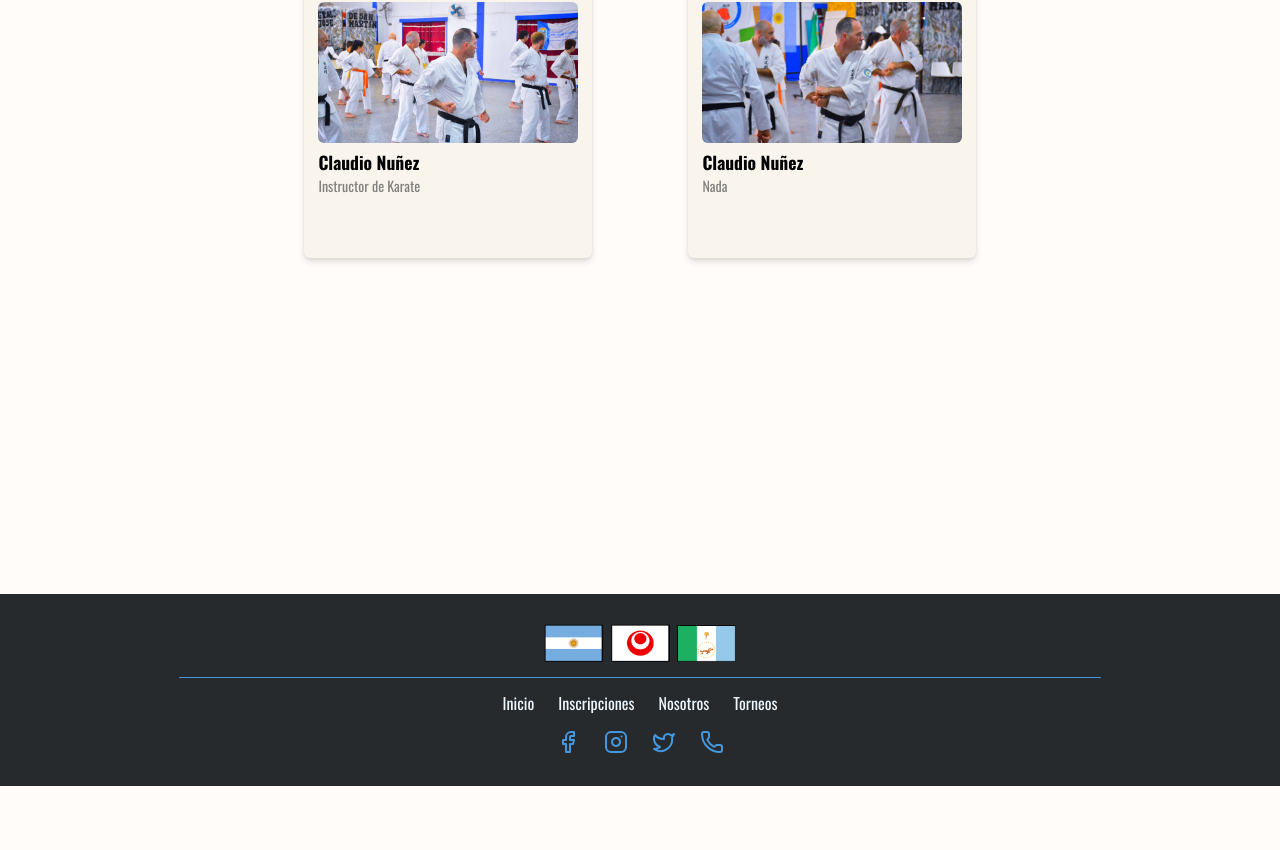
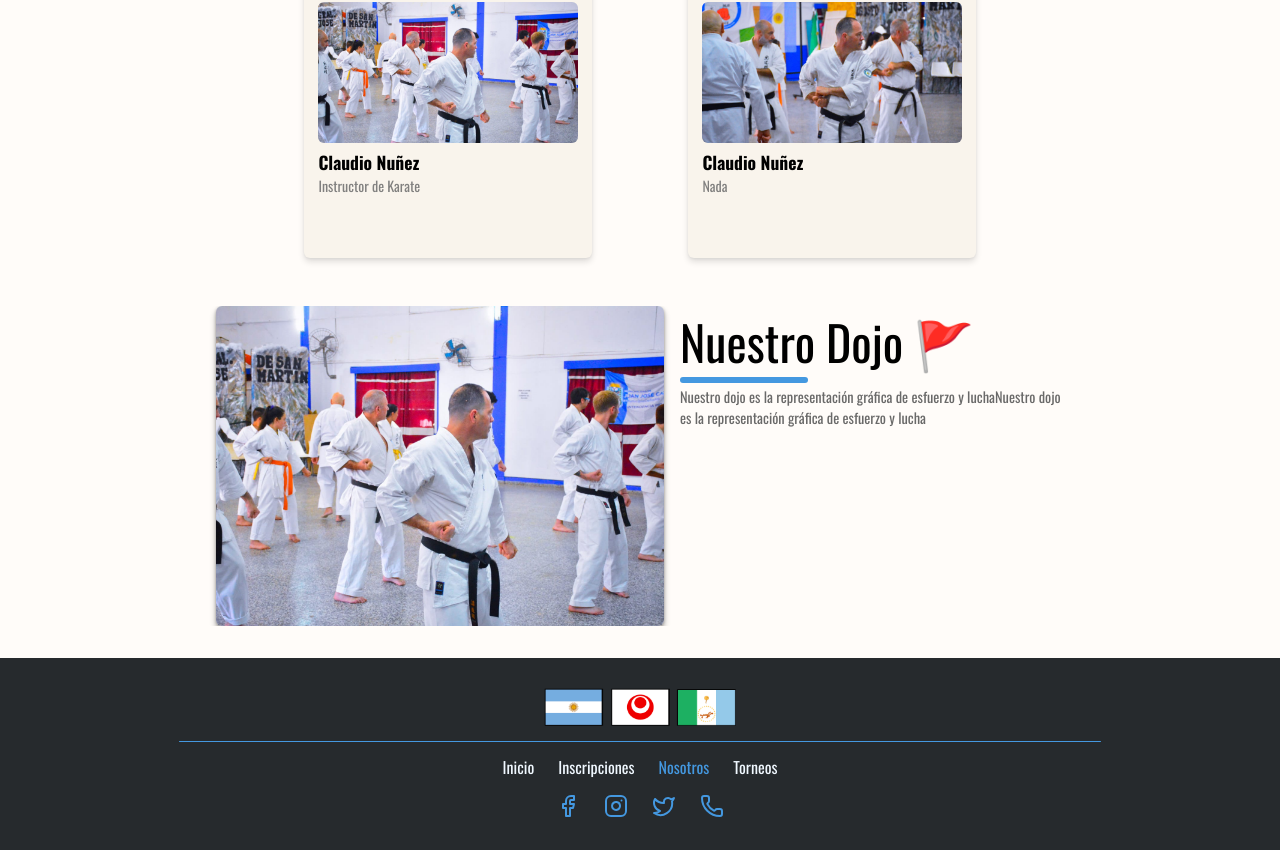
Before and after one commit to Ogurazek/PageKarate, a Next.js app: page /Nosotros in a window 1280 px wide. Shown: the part 910-1760 px from the top of the page. Before the commit the page ends 1696 px from the top, so only its background shows below. Built offline with nearby package versions, Linux system fonts and the light colour scheme.

Commit message:
Sección nosotros casí terminada

```diff
--- a/src/app/Nosotros/Nosotros.module.css
+++ b/src/app/Nosotros/Nosotros.module.css
@@ -73,6 +73,7 @@
   align-items: center;
   background-color: #4498e0;
   color: #fff;
+  box-shadow: 0 4px 6px rgba(0, 0, 0, 0.212), 0 1px 3px rgba(0, 0, 0, 0.06);
 }
 
 .containerFirstDiv {
@@ -116,3 +117,55 @@
   justify-content: center;
   gap: 6rem;
 }
+
+.containerDojo {
+  margin-top: 3rem;
+  margin-bottom: 2rem;
+  width: 100%;
+  height: 20rem;
+  display: flex;
+  justify-content: center;
+  align-items: center;
+  overflow: hidden;
+  gap: 1rem;
+}
+
+.containerImgDojo {
+  width: 35%;
+  height: 100%;
+  border-radius: 6px;
+  box-shadow: 0 4px 6px rgba(0, 0, 0, 0.322), 0 1px 3px rgba(0, 0, 0, 0.274);
+}
+
+.containerImgDojo img {
+  width: 100%;
+  height: 100%;
+  object-fit: cover;
+  border-radius: 6px;
+}
+.containerTextDojo {
+  width: 30%;
+  height: 100%;
+}
+
+.headerDojo {
+  width: 100%;
+  height: 25%;
+  display: flex;
+  flex-direction: column;
+}
+
+.headerDojo span {
+  font-size: 3rem;
+  margin: 0;
+}
+
+.containerTextDojo p {
+  font-size: 0.9rem;
+  color: #525252dd;
+}
+
+.textDojo {
+  width: 100%;
+  height: 70%;
+}
--- a/src/app/Nosotros/page.tsx
+++ b/src/app/Nosotros/page.tsx
@@ -1,5 +1,6 @@
 import styles from './Nosotros.module.css'
 import CardNosotros from './CardNosotros/CardNosotros'
+import Image from 'next/image'
 
 
 
@@ -51,6 +52,20 @@ export default function NosotrosPage() {
                         <CardNosotros img='/imgPrueba3.jpg' title='Claudio Nuñez' description='Instructor de Karate' />
                         <CardNosotros img='/imgPrueba4.jpg' title='Claudio Nuñez' description='Nada' />
                     </section>
+                    <section className={styles.containerDojo}>
+                        <div className={styles.containerImgDojo}>
+                            <Image src="/ImgPrueba3.jpg" alt="Dojo" width={600} height={600} />
+                        </div>
+                        <div className={styles.containerTextDojo}>
+                            <header className={styles.headerDojo}>
+                                <span className={styles.estiloTitulo}>Nuestro Dojo 🚩</span>
+                                <div className={styles.line}></div>
+                            </header>
+                            <div className={styles.textDojo}>
+                                <p>Nuestro dojo es la representación gráfica de esfuerzo y luchaNuestro dojo es la representación gráfica de esfuerzo y lucha</p>
+                            </div>
+                        </div>
+                    </section>
                 </article>
             </article>
         </>
--- a/src/app/ui/Footer/footer.module.css
+++ b/src/app/ui/Footer/footer.module.css
@@ -53,3 +53,8 @@
 .containerTexto a:hover {
   color: #4497e0;
 }
+
+.active {
+  color: var(--varText);
+  transition: background-color 0.3s ease, padding 0.2s ease-out;
+}
--- a/src/app/ui/Footer/footer.tsx
+++ b/src/app/ui/Footer/footer.tsx
@@ -1,9 +1,14 @@
+'use client'
 import styles from './footer.module.css'
 import Image from 'next/image'
 import Link from 'next/link'
+import { usePathname } from 'next/navigation'
 import { Facebook, Instagram, Phone, Twitter } from 'lucide-react';
 
 export default function Footer() {
+
+    const nameUrl = usePathname() // Me devuelve la URL
+
     return (
         <>
             <article className={styles.container}>
@@ -13,10 +18,10 @@ export default function Footer() {
                     </div>
                     <div className={styles.lineFooter}></div>
                     <nav className={styles.containerTexto}>
-                        <Link href='/'>Inicio</Link>
-                        <Link href='/Inscripciones'>Inscripciones</Link>
-                        <Link href='/Nosotros'>Nosotros</Link>
-                        <Link href='/Torneos'>Torneos</Link>
+                        <Link className={nameUrl === '/' ? styles.active : ""} href='/'>Inicio</Link>
+                        <Link className={nameUrl === '/Inscripciones' ? styles.active : ""} href='/Inscripciones'>Inscripciones</Link>
+                        <Link className={nameUrl === '/Nosotros' ? styles.active : ""} href='/Nosotros'>Nosotros</Link>
+                        <Link className={nameUrl === '/Torneos' ? styles.active : ""} href='/Torneos'>Torneos</Link>
                     </nav>
                     <nav className={styles.containerTexto}>
                         <Link href='https://www.facebook.com/karate.nunez' target='_blank'><Facebook color='#4498e0' /></Link>
--- a/src/app/ui/Header/header.tsx
+++ b/src/app/ui/Header/header.tsx
@@ -8,9 +8,6 @@ import { usePathname } from 'next/navigation';
 
 export default function Header() {
     const nameUrl = usePathname() // Me devuelve la URL
-    console.log(nameUrl)
-
-
     return (
         <div className={styles.header_container}>
             <header className={styles.header_container2}>
```
Also changed, not shown: src/app/Inscripciones/page.tsx (+9 -5 lines).
